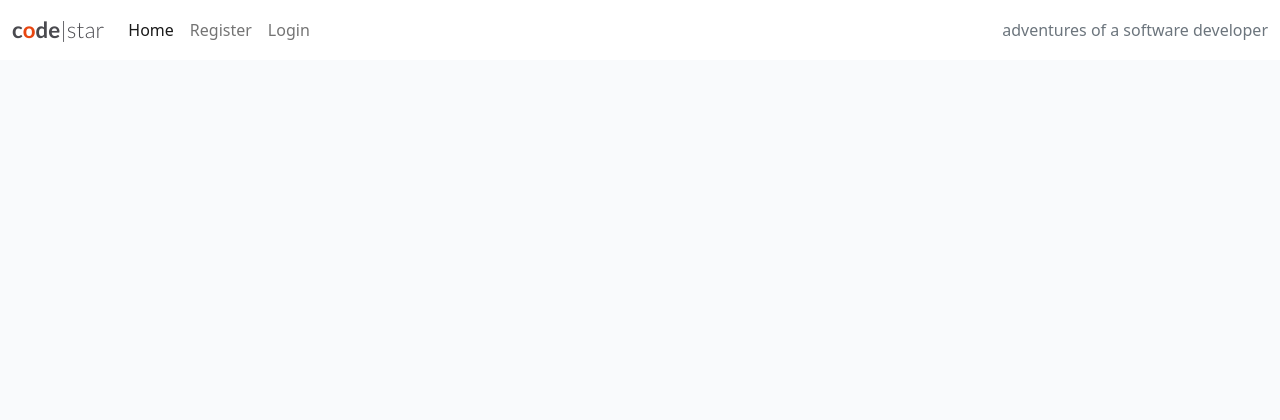
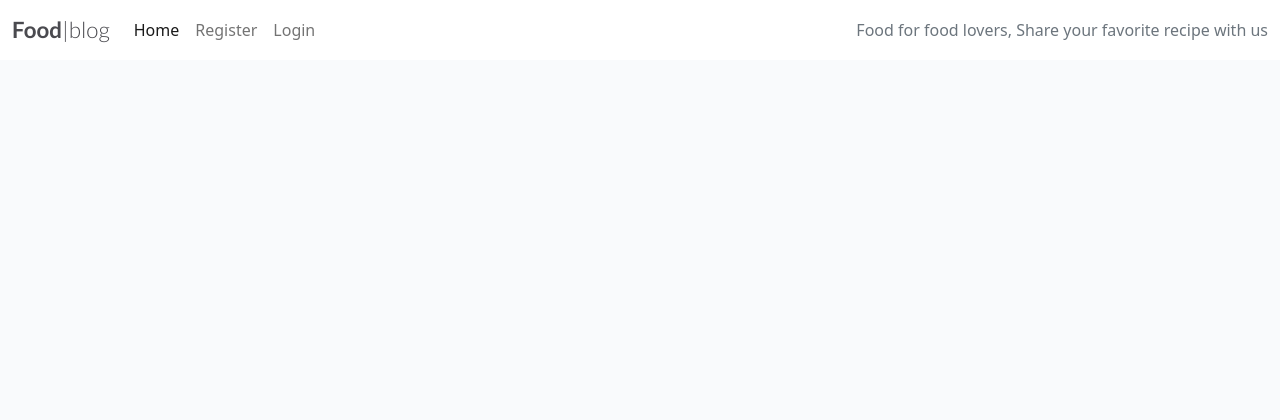
Before and after one commit to HannaGfrorer/pp4blog, a Django app: page / in a window 1280 px wide. Shown: the top 420 px of the page. Run offline with Django 3.2, Linux system fonts and the light colour scheme; data that the repository does not hold is empty.

```diff
--- a/food/settings.py
+++ b/food/settings.py
@@ -28,7 +28,7 @@ TEMPLATES_DIR = os.path.join(BASE_DIR, 'templates')
 SECRET_KEY = os.environ.get('SECRET_KEY')
 
 # SECURITY WARNING: don't run with debug turned on in production!
-DEBUG = False
+DEBUG = True
 
 ALLOWED_HOSTS = ["blogpp4.herokuapp.com", "localhost"]
 
--- a/static/css/style.css
+++ b/static/css/style.css
@@ -9,9 +9,6 @@ body {
     color: #4A4A4F;
 }
 
-.red-o {
-    color: #E84610;
-}
 
 .thin {
     font-weight: 300;
--- a/templates/base.html
+++ b/templates/base.html
@@ -4,7 +4,7 @@
 <html class="h-100">
 
 <head>
-    <title>CodeStar Blog</title>
+    <title>Food Blog</title>
 
     <link rel="preconnect" href="https://fonts.gstatic.com">
     <link href="https://fonts.googleapis.com/css2?family=Roboto:wght@300&display=swap" rel="stylesheet">
@@ -26,8 +26,8 @@
 
     <nav class="navbar navbar-expand-lg navbar-light bg-white">
         <div class="container-fluid">
-            <a class="navbar-brand" href="{% url 'home' %}"><span class="brand">c<span class="red-o">o</span>de<span
-                        class="thin">|star</span></span></span></a>
+            <a class="navbar-brand" href="{% url 'home' %}"><span class="brand">F<span>o</span>od<span
+                        class="thin">|blog</span></span></span></a>
             <button class="navbar-toggler" type="button" data-bs-toggle="collapse" data-bs-target="#navbarText"
                 aria-controls="navbarText" aria-expanded="false" aria-label="Toggle navigation">
                 <span class="navbar-toggler-icon"></span>
@@ -52,7 +52,7 @@
 
                 </ul>
                 <span class="navbar-text text-muted">
-                    adventures of a software developer
+                    Food for food lovers, Share your favorite recipe with us
                 </span>
             </div>
         </div>
--- a/templates/index.html
+++ b/templates/index.html
@@ -1,6 +1,8 @@
 {% extends "base.html" %}
 
 {% block content %}
+
+
 
 <div class="container-fluid">
     <div class="row">
```
